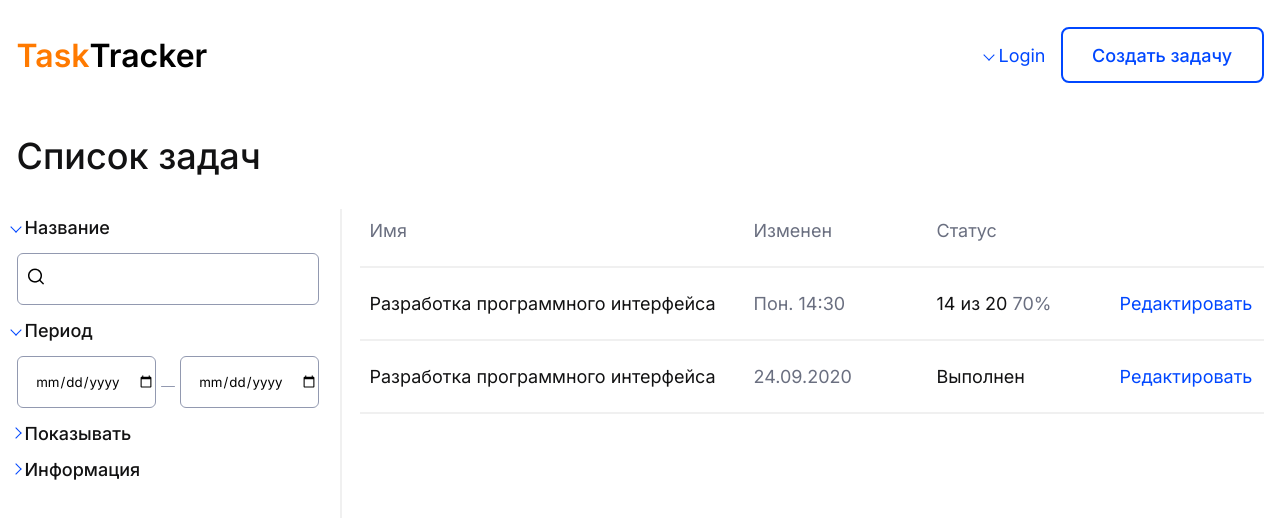
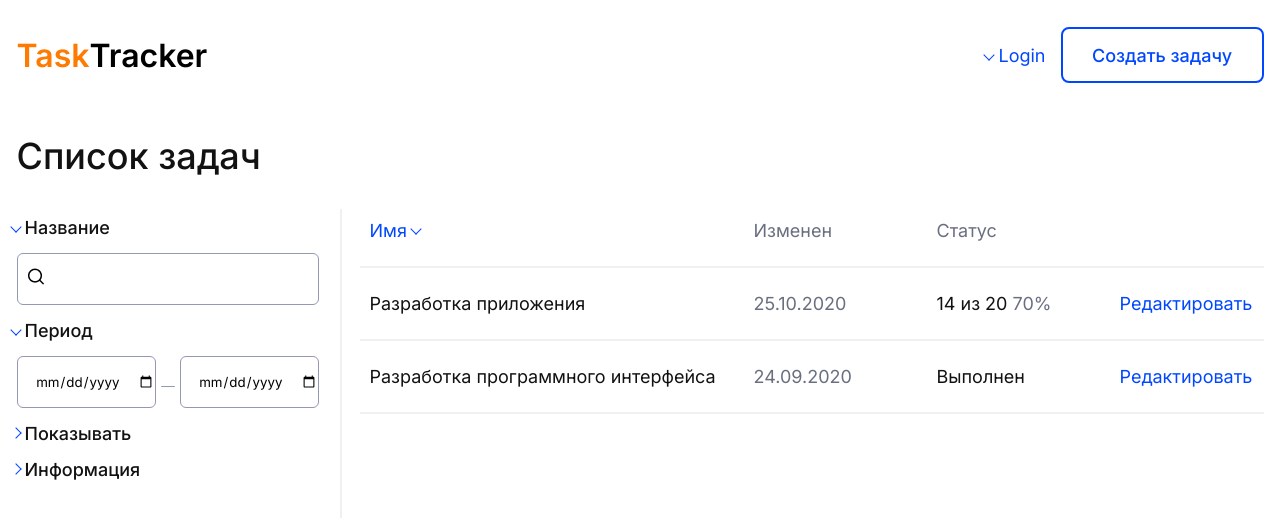
Before and after one commit to KLdevelop/task_tracker_cpt, a React (Create React App) app in the folder task_tracker/: page / in a window 1280 px wide. Shown: the top 518 px of the page. Built offline with nearby package versions, Linux system fonts and the light colour scheme.

Commit message:
added sorts

```diff
--- a/task_tracker/src/pages/todo_list/todo_list.jsx
+++ b/task_tracker/src/pages/todo_list/todo_list.jsx
@@ -9,6 +9,7 @@ class TodoListPage extends Component {
 
     componentDidMount() {
         Modal.setAppElement("#tPage");
+        this.sortByName(false);
     }
 
     state = {
@@ -17,16 +18,18 @@ class TodoListPage extends Component {
         periodEnd: 'дд.мм.гггг',
         tasks: [
             {
-                name: "Разработка программного интерфейса",
-                changed: "Пон. 14:30",
+                name: "Разработка приложения",
+                changed: "25.10.2020",
                 status: "14 из 20",
-                percent: "70%"
+                percent: "70%",
+                id: 0
             },
             {
                 name: "Разработка программного интерфейса",
                 changed: "24.09.2020",
                 status: "Выполнен",
-                percent: "100%"
+                percent: "100%",
+                id: 1
             }
         ],
         arrStateLogin: true,
@@ -35,7 +38,9 @@ class TodoListPage extends Component {
         arrStateShow: false,
         arrStateInfo: false,
         newTask: false,
-        taskName: ''
+        taskName: '',
+        sortBy: 'name',
+        sortReverse: false
     };
 
     onRadioChange = (e) => {
@@ -107,7 +112,7 @@ class TodoListPage extends Component {
     };
 
     onAddTaskClick = () => {
-        let { taskName, tasks } = this.state;
+        let { taskName, tasks, sortBy, sortReverse } = this.state;
         const date = new Date();
         let month = date.getMonth();
         if (+month + 1 < 10) month = '0' + (+month + 1);
@@ -118,22 +123,100 @@ class TodoListPage extends Component {
             name: taskName,
             changed: `${day}.${month}.${date.getFullYear()}`,
             status: '',
-            percent: '0%'
+            percent: '0%',
+            id: tasks.length
         });
         this.setState({
             tasks: tasks,
             taskName: '',
             newTask: false
         });
+        this.switchSortFun(sortBy)(sortReverse);
     }
 
     onRedactClick = () => {
         this.props.history.push('/taskblocks');
     }
 
+    sortByName = (sortReverse) => {
+        const { tasks } = this.state;
+        tasks.sort((t1, t2) => {
+            if (t1.name < t2.name ) return -1;
+            else if (t1.name > t2.name) return 1;
+            else if (t1.id > t2.id) return -1;
+            else return 1;
+        });
+        if (sortReverse) tasks.reverse();
+        this.setState({
+            tasks
+        });
+    };
+
+    sortByChange = (sortReverse) => {
+        const { tasks } = this.state;
+        tasks.sort((t1, t2) => {
+            const [day1, month1, year1] = t1.changed.split('.', 3);
+            const ind1 = +year1 * 10000 + +month1 * 100  + +day1;
+            const [day2, month2, year2] = t2.changed.split('.', 3);
+            const ind2 = +year2 * 10000 + +month2 * 100  + +day2;
+            if (ind1 < ind2) return -1;
+            else if (ind1 > ind2) return 1;
+            else if (t1.id > t2.id) return -1;
+            else return 1;
+        });
+        if (sortReverse) tasks.reverse();
+        this.setState({
+            tasks
+        });
+    };
+
+    sortByStatus = (sortReverse) => {
+        const { tasks } = this.state;
+        tasks.sort((t1, t2) => {
+            const ind1 = +t1.percent.replace('%', '');
+            const ind2 = +t2.percent.replace('%', '');
+            if (ind1 < ind2) return -1;
+            if (ind1 > ind2) return 1;
+            else if (t1.id > t2.id) return -1;
+            else return 1;
+        });
+        if (sortReverse) tasks.reverse();
+        this.setState({
+            tasks
+        });
+    };
+
+    switchSortFun = (sortType) => {
+        let sortFun;
+        switch (sortType) {
+            case 'name':
+                sortFun = this.sortByName;
+                break;
+            case 'change':
+                sortFun = this.sortByChange;
+                break;
+            case 'status':
+                sortFun = this.sortByStatus;
+                break;
+            default:
+                break;
+        }
+        return sortFun;
+    };
+
+    onSortClick = (sortType) => {
+        const { sortReverse, sortBy } = this.state;
+        this.setState({
+            sortBy: sortType,
+            sortReverse: sortBy === sortType ? !sortReverse : false
+        });
+        let sortFun = this.switchSortFun(sortType);
+        sortFun(sortBy === sortType ? !sortReverse : false);
+    };
+
     render() {
         const { tasks, titleFilt, arrStateInfo, arrStatePeriod, arrStateLogin, arrStateShow,
-            arrStateTitle, newTask, taskName } = this.state;
+            arrStateTitle, newTask, taskName, sortBy, sortReverse } = this.state;
         return(
             <>
             <Modal className="modalTask" isOpen={ newTask } onRequestClose={ this.onNewTaskClick }
@@ -214,10 +297,25 @@ class TodoListPage extends Component {
                     </div>
                     <hr/>
                     <div className="rightTable">
-                        <div>
-                            <h3 className="greyH">Имя</h3>
-                            <h3 className="greyH">Изменен</h3>
-                            <h3 className="greyH">Статус</h3>
+                        <div className="topTable">
+                            <h3 className="greyH" onClick={ () => this.onSortClick("name") }
+                                style={{color: sortBy === "name" && "#0047FF"}}
+                            >
+                                Имя
+                                { sortBy === "name" && <div className={ "sArrow" + (sortReverse ? "U" : "D") }/> }
+                            </h3>
+                            <h3 className="greyH" onClick={ () => this.onSortClick("change") }
+                                style={{color: sortBy === "change" && "#0047FF"}}
+                            >
+                                Изменен
+                                { sortBy === "change" && <div className={ "sArrow" + (sortReverse ? "U" : "D") }/> }
+                            </h3>
+                            <h3 className="greyH" onClick={ () => this.onSortClick("status") }
+                                style={{color: sortBy === "status" && "#0047FF"}}
+                            >
+                                Статус
+                                { sortBy === "status" && <div className={ "sArrow" + (sortReverse ? "U" : "D") }/> }
+                            </h3>
                             <h3/>
                         </div>
                         <hr/>
--- a/task_tracker/src/pages/todo_list/todo_list.scss
+++ b/task_tracker/src/pages/todo_list/todo_list.scss
@@ -234,7 +234,7 @@ button {
             height: 618px;
             margin-left: 15px;
             div {
-                box-sizing: border-box;
+                //box-sizing: border-box;
                 border-bottom: 1px;
                 display: grid;
                 grid-template-columns: 384px 183px 183px 1fr;
@@ -253,6 +253,28 @@ button {
                     cursor: pointer;
                 }
             }
+            .topTable {
+                h3 {
+                    @include noSelect();
+                    div {
+                        display: inline-block;
+                        margin-left: 5px;
+                        padding: unset;
+                        border-bottom: unset;
+                    }
+                    .sArrowU {
+                        transform: rotate(-45deg);
+                        margin-bottom: -0.5px;
+                    }
+                    .sArrowD {
+                        transform: rotate(135deg);
+                        margin-bottom: 4.5px;
+                    }
+                }
+                h3:hover {
+                    cursor: pointer;
+                }
+            }
         }
     }
 }
```
